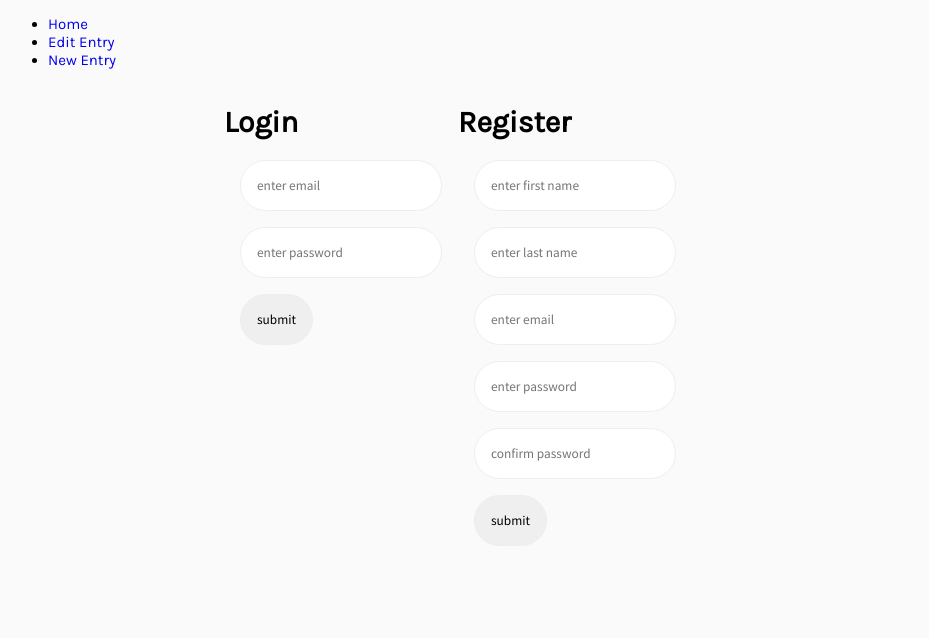
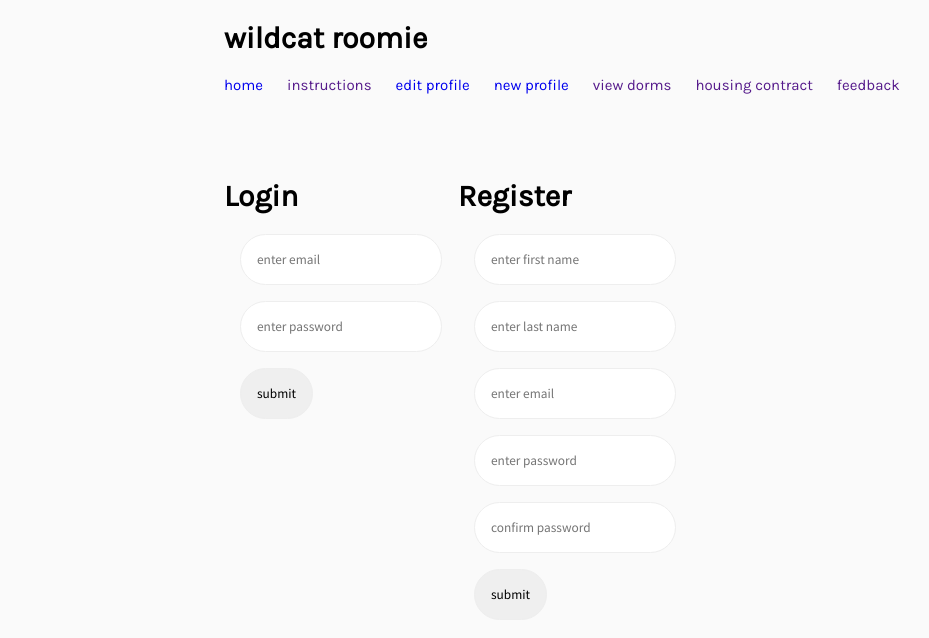
Before and after one commit to rachellin/wildcat-roomie, a React (Create React App) app in the folder client/: page /auth in a window 1280 px wide. Shown: the top 638 px of the page, without its empty margins (0-929 px from the left). Built offline with nearby package versions, Linux system fonts and the light colour scheme.

Commit message:
handle dropdowns from FilterContainer

```diff
--- a/client/src/App.js
+++ b/client/src/App.js
@@ -9,6 +9,7 @@ import Container from './Container';
 import Entry from './entry/Entry';
 import {Login } from './account/Login';
 import Authenticate from './account/Authenticate';
+import { StyledContainer } from './style/ProfileStyles';
 
 // import React, { Component } from 'react';
 // import { BrowserRouter as Router, Route } from 'react-router-dom';
@@ -35,19 +36,27 @@ class App extends React.Component {
   render () {
     return (
       //<Router>
-        <div>
-          <ul>
-            <li><Link to="/">Home</Link></li>
-            <li><Link onClick={() => this.setState({ newEntry: false })} to="/entry">Edit Entry</Link></li>
-            <li><Link onClick={() => this.setState({ newEntry: true })} to="/entry">New Entry</Link></li>
-          </ul>
+      <StyledContainer>
+
+        <h1>wildcat roomie</h1>
+          <div className="header">
+            <Link to="/">home</Link>
+            <Link>instructions</Link>
+            <Link onClick={() => this.setState({ newEntry: false })} to="/entry">edit profile</Link>
+            <Link onClick={() => this.setState({ newEntry: true })} to="/entry">new profile</Link>
+            <a href="">view dorms</a>
+            <a href="">housing contract</a>
+            <a href="">feedback</a>
+          </div>
+
         <Switch>
           <Route path="/" exact component={Container} />
           {/* <Route path="/entry" component={withAuth(Entry)} /> */}
           <Route path="/entry" key={`${this.state.newEntry}`} exact render={() => <Entry newEntry={this.state.newEntry}/>}/>
           <Route path="/auth" component={Authenticate} />
         </Switch>
-        </div>
+
+      </StyledContainer>
       //</Router>
     );
   }
--- a/client/src/Container.js
+++ b/client/src/Container.js
@@ -6,12 +6,7 @@ import { FilterContainer } from './FilterContainer';
 function Container (props) {
     return (
         <StyledContainer>
-            <h1>wildcat roomie</h1>
-            <div className="header">
-                <button>instructions</button>
-                <button>new entry</button>
-                <button><a href="">view dorms</a></button>
-            </div>
+
             <ProfileContainer/>
         </StyledContainer>
     );
--- a/client/src/FilterContainer.js
+++ b/client/src/FilterContainer.js
@@ -6,6 +6,12 @@ import { FilterDropdown } from './FilterDropdown';
 import { filters, filterArr } from './FilterData';
 
 export class FilterContainer extends React.Component {
+    constructor() {
+        super();
+        this.state = {
+            dropdowns: Array(Object.keys(filters).length).fill(false)
+        }
+    }
 
     // renderFilters (filterNames) {
     //     let arr = [];
@@ -38,6 +44,8 @@ export class FilterContainer extends React.Component {
                             filters={this.props.filters}
                             dropdownIndex={i}
                             onClick={(filterIndex) => this.props.onClick(filterIndex, i)} // i = dropDown index
+                            openDropdown={() => this.openDropdown(i)}
+                            overflow={this.state.dropdowns[i] ? "overflow" : "hidden"}
                         />
             arr.push(dropdown);
         }
@@ -48,13 +56,28 @@ export class FilterContainer extends React.Component {
     // the clicking doesn't work properly
     // get index of filter in the filterArr
 
+    openDropdown(i) {
+        let dropdownCopy = this.state.dropdowns.slice()
+        if (!dropdownCopy[i]) {
+            dropdownCopy[i] = true;
+        } else {
+            dropdownCopy[i] = false;
+        }
+        this.setState({ dropdowns: dropdownCopy });
+    }
+
     render () {
         return (
-            <div style={{position: 'relative', display: 'flex', justifyContent: 'center', zIndex: '999999'}}>
+            <div style={{
+                position: 'relative',
+                display: 'flex',
+                flexWrap: 'wrap',
+                justifyContent: 'center',
+            }}>
                 {this.renderDropdowns()}
             </div>
         )
-    }
+    } // increase zindex only when opened?
 }
 
 FilterContainer.defaultProps = {
--- a/client/src/FilterDropdown.js
+++ b/client/src/FilterDropdown.js
@@ -41,14 +41,18 @@ export class FilterDropdown extends React.Component {
     }
 
     handleClick () {
-        if (this.state.overflow == "hidden") this.setState({ overflow: "show" });
-        else this.setState({ overflow: "hidden" });
+        if (this.state.overflow == "hidden") {
+            this.setState({ overflow: "show" });
+        }
+        else {
+            this.setState({ overflow: "hidden" });
+        }
     }
     // changing overflow not the ideal way bc it moves all the other elements up/down.. i mean it's fine..
 
     render () {
         return (
-            <StyledDropdown onClick={() => this.handleClick()} overflow={this.state.overflow}>
+            <StyledDropdown onClick={() => this.props.openDropdown()} overflow={this.props.overflow}>
                 <span>{this.props.title}</span>
                 <StyledFilters>
                     {this.renderFilters(this.props.filterNames)}
--- a/client/src/ProfileContainer.js
+++ b/client/src/ProfileContainer.js
@@ -148,7 +148,18 @@ export class ProfileContainer extends React.Component {
         // let dataArr = [data];
         // console.log(dataArr);
         //let cardInfo = [data];
-        if (this.state.loading) return <h1>loading...</h1>;
+        if (this.state.loading) return (
+            <>
+            <FilterContainer
+                //onClick={(i) => this.handleClick(this.state.filters[i], this.state.filterNames[i], i, this.state.cardInfo)}
+                onClick={(filterIndex, dropdownIndex) => this.filterClick(filterIndex, dropdownIndex)}
+                filterNames={this.state.filterNames}
+                filters={this.state.filters}
+                colors={this.state.filterColors}
+            />
+            <h1>loading...</h1>
+            </>
+        );
 
         return (
             <>
--- a/client/src/style/HeaderStyles.js
+++ b/client/src/style/HeaderStyles.js
@@ -20,7 +20,8 @@ import styled from 'styled-components';
 export const StyledFilters = styled.div`
     .filter {
         display: block;
-        margin-bottom: 0.5rem;
+        padding: 0.5rem 1rem;
+        min-width: 7.5rem;
 
         :hover {
             cursor: pointer;
@@ -30,15 +31,15 @@ export const StyledFilters = styled.div`
 `
 
 export const StyledDropdown = styled.div`
+    z-index: ${props => props.overflow == "hidden" ? "0" : "99999"};
     border-radius: 1rem;
     padding: 0.5rem 1rem;
     margin-right: 1rem;
+    margin-bottom: 1rem;
     background: #b3a2d3;
-    display: inline-block;
     height: 2rem;
     overflow: ${props => props.overflow};
     text-align: center;
-    width: 7.5rem;
 
     :hover {
         cursor: pointer;
--- a/client/src/style/ProfileStyles.js
+++ b/client/src/style/ProfileStyles.js
@@ -12,9 +12,9 @@ export const StyledContainer = styled.div`
 
     .header {
         display: block;
-        margin-bottom: 1.5rem;
+        margin: 1rem 0 4rem 0;
 
-        button {
+        a {
             margin-right: 1.5rem;
             background: transparent;
         }
--- a/client/src/style/Style.js
+++ b/client/src/style/Style.js
@@ -4,10 +4,8 @@ import styled from 'styled-components';
 // `
 
 export const EmailEntry = styled.div`
-    position: fixed;
-    top: 20%;
-    left: 50%;
-    transform: translateX(-50%);
+    margin: auto;
+    width: 200px;
 `
 
 export const EntryContainer = styled.div`
```
Lines whose indentation alone changed are shown as unchanged.
